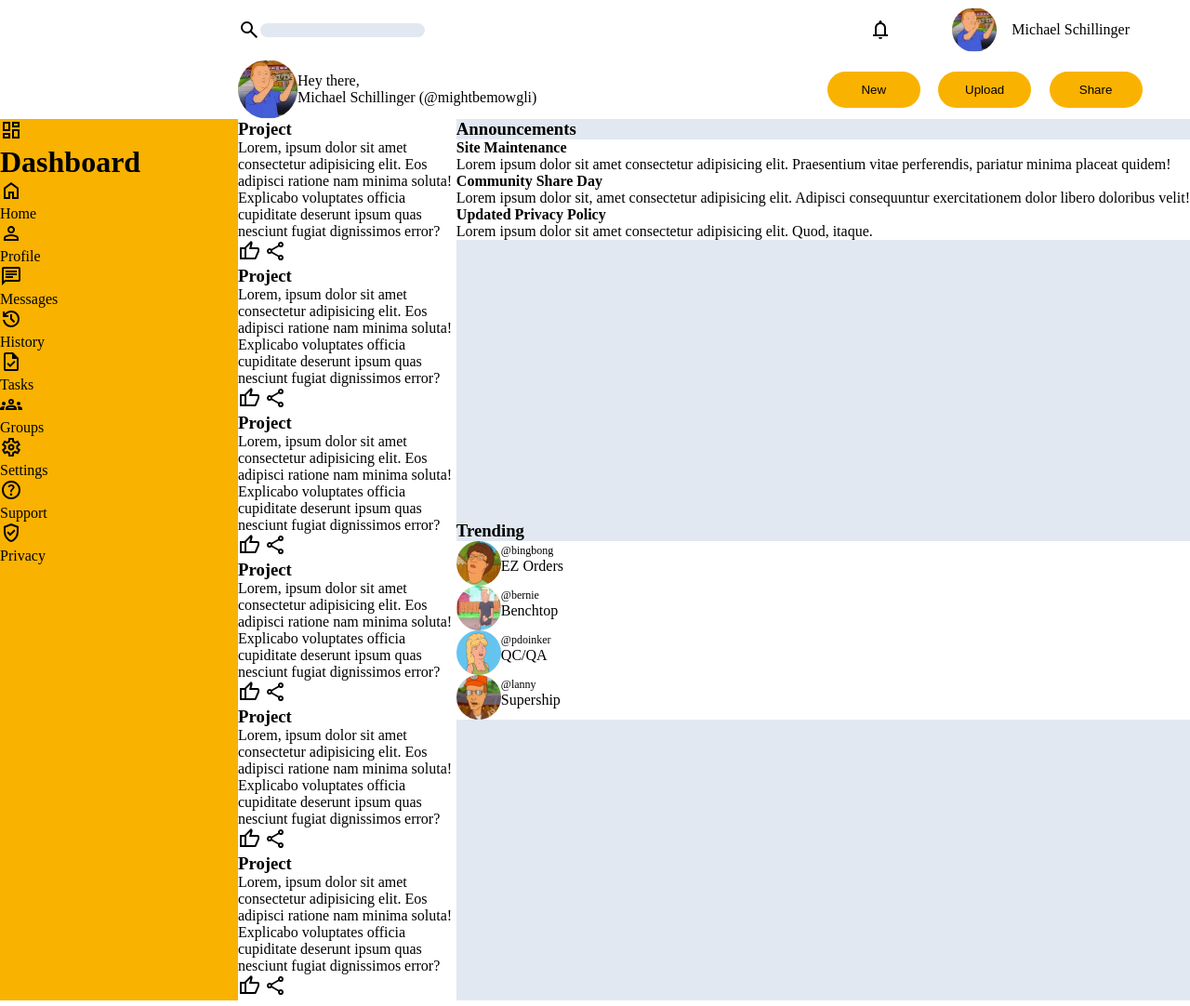
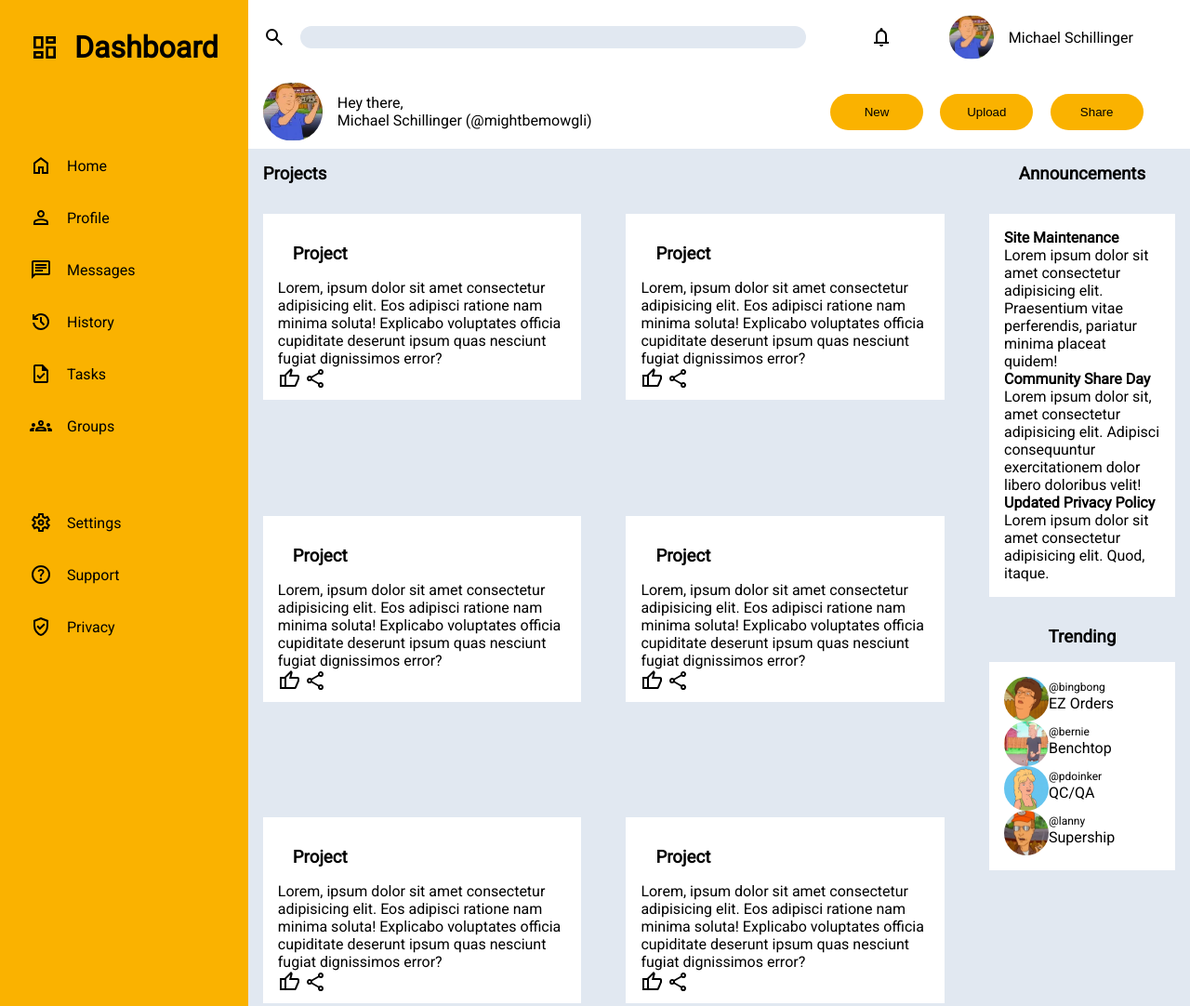
Before and after one commit to mightbemowgli/dashboard-project, a plain HTML site: page index.html in a window 1280 px wide. Shown: the top 1082 px of the page at 93% size. Drawn offline with Linux system fonts and the light colour scheme.

Commit message:
Update header and sidebar content and styling

```diff
--- a/index.html
+++ b/index.html
@@ -4,6 +4,9 @@
     <meta charset="UTF-8">
     <meta name="viewport" content="width=device-width, initial-scale=1.0">
     <link rel="stylesheet" href="style.css">
+    <link rel="preconnect" href="https://fonts.googleapis.com">
+    <link rel="preconnect" href="https://fonts.gstatic.com" crossorigin>
+    <link href="https://fonts.googleapis.com/css2?family=Roboto&display=swap" rel="stylesheet">
     <title>TOP - Dashboard Project</title>
 </head>
 <body>
@@ -84,6 +87,8 @@
     </div>
     <div class="main">
         <div class="projects">
+            <h3>Projects</h3>
+            <div class="card-container">
                 <div class="card">
                     <h3>Project</h3>
                     <p>Lorem, ipsum dolor sit amet consectetur adipisicing elit. Eos adipisci ratione nam minima soluta!
@@ -127,19 +132,20 @@
                     <img src="./icons/share.svg" alt="share icon" class="icon">
                 </div>
             </div>
+        </div>
         <div class="main-sidebar">
             <div class="announcements">
                 <h3>Announcements</h3>
                 <div class="announcements-container">
-                    <div>
+                    <div class="announce-card">
                         <h4>Site Maintenance</h4>
                         <p>Lorem ipsum dolor sit amet consectetur adipisicing elit. Praesentium vitae perferendis, pariatur minima placeat quidem!</p>
                     </div>
-                    <div>
+                    <div class="announce-card">
                         <h4>Community Share Day</h4>
                         <p>Lorem ipsum dolor sit, amet consectetur adipisicing elit. Adipisci consequuntur exercitationem dolor libero doloribus velit!</p>
                     </div>
-                    <div>
+                    <div class="announce-card">
                         <h4>Updated Privacy Policy</h4>
                         <p>Lorem ipsum dolor sit amet consectetur adipisicing elit. Quod, itaque.</p>
                     </div>
--- a/style.css
+++ b/style.css
@@ -10,6 +10,8 @@ html {
 }
 
 :root {
+    font-family: Roboto, sans-serif;
+
     --highlight: #0093da;
     --primary: #fab200;
     --bg-color: #e1e8f1;
@@ -35,12 +37,17 @@ body {
     grid-row: 1 / 2;
     display: flex;
     align-items: center;
+    gap: 1rem;
+    margin: .5rem .5rem .5rem 1rem;
 }
 
 #searchbar {
     background-color: var(--bg-color);
     border-radius: 1rem;
     border-style: none;
+    min-width: 200px;
+    height: 1.5rem;
+    flex: 1;
 }
 
 .profile-container {
@@ -62,6 +69,8 @@ body {
     grid-row: 2 / 3;
     display: flex;
     align-items: center;
+    gap: 1rem;
+    margin: .5rem .5rem .5rem 1rem;
 }
 
 .links-container {
@@ -85,27 +94,69 @@ body {
 .dash-sidebar {
     background-color: var(--primary);
     grid-column: 1 / 2;
+    grid-row: 1 / 3;
+    display: grid;
+    grid-template-rows: auto auto 1fr;
+    gap: 3rem;
+}
+
+.logo {
+    height: 2rem;
+}
+
+.logo-container {
+    margin: 1rem;
+}
+
+ul > li, .logo-container {
+    display: flex;
+    align-items: center;
+    gap: 1rem;
+    margin-left: 1rem;
+    padding: 1rem;
 }
 
 /* Main */
 .main {
     display: grid;
     grid-template-columns: 3fr 1fr;
+    gap: 1rem;
     background-color: var(--bg-color);
+}
+
+.main h3 {
+    margin: 1rem;
 }
 
 .projects {
     grid-column: 1 / 4;
     display: grid;
+    grid-template-rows: auto 1fr;
+}
+
+.card-container {
+    display: grid;
+    grid-template-columns: repeat(auto-fit, minmax(300px, 1fr));
+    grid-template-rows: auto auto auto;
+    grid-auto-rows: auto;
+    gap: 2rem 1rem;
 }
 
 .card {
     background-color: var(--fg-color);
+    height: 200px;
+    margin: 1rem;
+    padding: 1rem;
 }
 
 .main-sidebar {
     grid-column: 4 / 5;
     display: grid;
+    grid-template-rows: 1fr 1fr;
+}
+
+.main-sidebar h3 {
+    text-align: center;
 }
 
 .announcements {
@@ -115,12 +166,16 @@ body {
 
 .announcements-container {
     background-color: var(--fg-color);
-    display: flex;
-    flex-direction: column;
+    flex: 1;
+    max-width: 200px;
+    padding: 1rem;
+    margin: 1rem;
 }
 
 .trending-container {
     background-color: var(--fg-color);
+    padding: 1rem;
+    margin: 1rem;
 }
 
 .trend {
```
Lines whose indentation alone changed are shown as unchanged.
